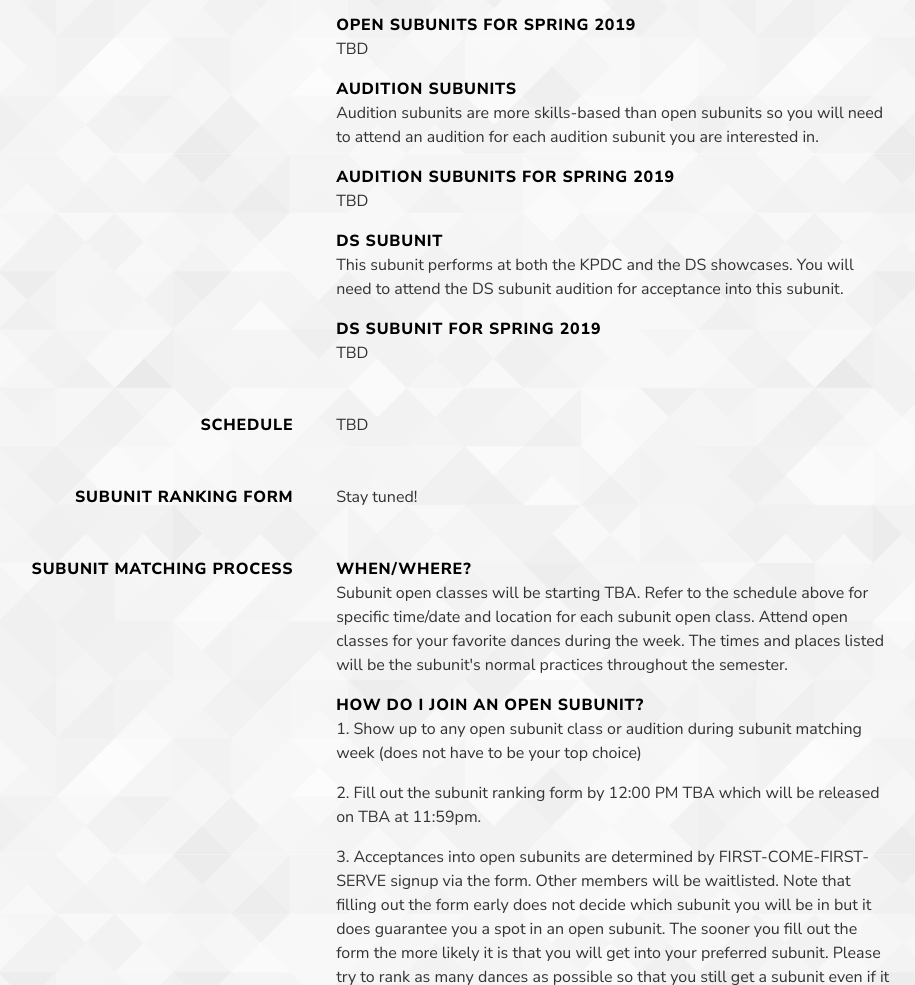
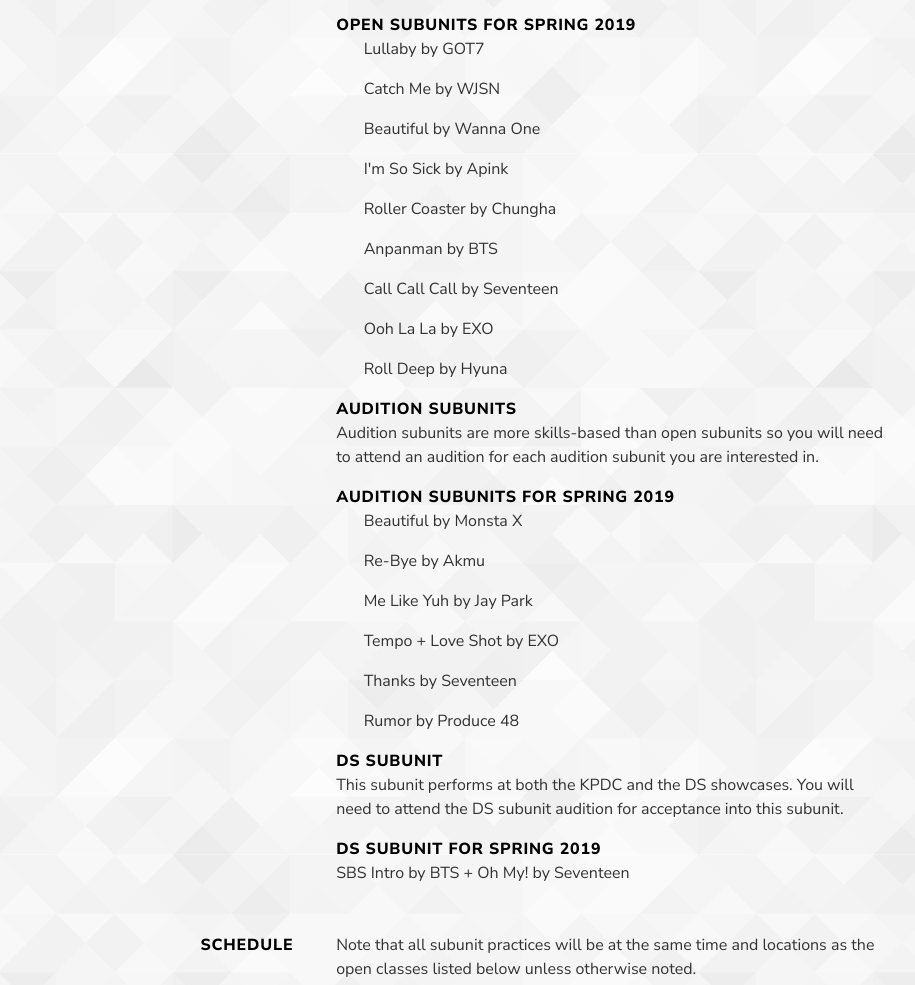
Before and after one commit to cmukpdc/KPDC, a plain HTML site: page dance/officialsubunits.html in a window 1280 px wide. Shown: the part 547-1532 px from the top of the page, without its empty margins (119-1034 px from the left). Drawn offline with Linux system fonts and the light colour scheme.

Commit message:
Added GBM and Subunit Matching images and info. Updated Leadership photos.

```diff
--- a/dance/officialsubunits.html
+++ b/dance/officialsubunits.html
@@ -28,28 +28,26 @@
 
 					<h4>Open Subunits for Spring 2019</h4>
 
-					<p>TBD</p>
-					<!-- <ul>
-						<li><p>All I Wanna Do by Jay Park</p></li>
+					<ul>
 
-						<li><p>Clap by Seventeen</p></li>
+						<li><p>Lullaby by GOT7</p></li>
 
-						<li><p>Dreams Come True by WJSN</p></li>
+						<li><p>Catch Me by WJSN</p></li>
 
-						<li><p>Flashback by After School</p></li>
+						<li><p>Beautiful by Wanna One</p></li>
 
-						<li><p>Killing Me by iKON</p></li>
+						<li><p>I'm So Sick by Apink</p></li>
 
-						<li><p>Thanks by Seventeen</p></li>
+						<li><p>Roller Coaster by Chungha</p></li>
 
-						<li><p>The Eve by EXO</p></li>
+						<li><p>Anpanman by BTS</p></li>
 
-						<li><p>Touch by NCT 127</p></li>
+						<li><p>Call Call Call by Seventeen</p></li>
 
-						<li><p>View by Shinee</p></li>
+						<li><p>Ooh La La by EXO</p></li>
 
-						<li><p>You & I by Dreamcatcher</p></li>
-					</ul> -->
+						<li><p>Roll Deep by Hyuna</p></li>
+					</ul>
 
 
 					<h3>Audition Subunits</h3>
@@ -58,17 +56,20 @@
 
 					<h4>Audition Subunits for Spring 2019</h4>
 
-					<p>TBD</p>
 
-<!-- 					<ul>
-						<li><p>Baam by Momoland</p></li>
+					<ul>
+						<li><p>Beautiful by Monsta X</p></li>
 
-						<li><p>Blooming Day by EXO-CBX</p></li>
+						<li><p>Re-Bye by Akmu</p></li>
 
-						<li><p>Ddu-du Ddu-du by Blackpink</p></li>
+						<li><p>Me Like Yuh by Jay Park</p></li>
 
-						<li><p>Starry Night by Mamamoo</p></li>
-					</ul> -->
+						<li><p>Tempo + Love Shot by EXO</p></li>
+
+						<li><p>Thanks by Seventeen</p></li>
+
+						<li><p>Rumor by Produce 48</p></li>
+					</ul>
 
 
 
@@ -77,7 +78,7 @@
 
 
 					<h4>DS Subunit for Spring 2019</h4>
-					<p>TBD</p>
+					<p>SBS Intro by BTS + Oh My! by Seventeen</p>
 
 
 					<!-- <p><strong>Subunit matching</strong> is starting Monday, September 10! </p>
@@ -96,7 +97,9 @@
 
 					<p><a target="_blank" href="../images/F18SubunitMatchingPoster.jpg"><img src="../images/F18SubunitMatchingPoster.jpg" alt="Subunit schedule"/></a></p>
 				</section> -->
-					<p>TBD</p>
+					<p>Note that all subunit practices will be at the same time and locations as the open classes listed below unless otherwise noted.</p>
+
+					<img src = "../images/S19SubunitMatching.png"/>
 
 				<section>
 					<h2>Subunit Ranking Form</h2>
@@ -109,7 +112,7 @@
 					<h2>Subunit Matching Process</h2>
 
 					<h3>When/Where?</h3>
-					<p>Subunit open classes will be starting TBA. Refer to the schedule above for specific time/date and location for each subunit open class. Attend open classes for your favorite dances during the week. The times and places listed will be the subunit&#39;s normal practices throughout the semester. </p>
+					<p>Subunit open classes will be starting Saturday, January 26. Refer to the schedule above for specific time/date and location for each subunit open class. Attend open classes for your favorite dances during the week. The times and places listed will be the subunit&#39;s normal practices throughout the semester. </p>
 
 
 					<h3>How do I Join an Open Subunit? </h3>
```
Also changed, not shown: dance/openclass.html (+1 -1 lines), events/index.html (+7 -0 lines), feedback/index.html (+1 -1 lines), index.html (+3 -0 lines), leadership/index.html (+1 -1 lines), images/S19GBM.jpg (added), images/S19SubunitMatching.png (added), 2 other files.
